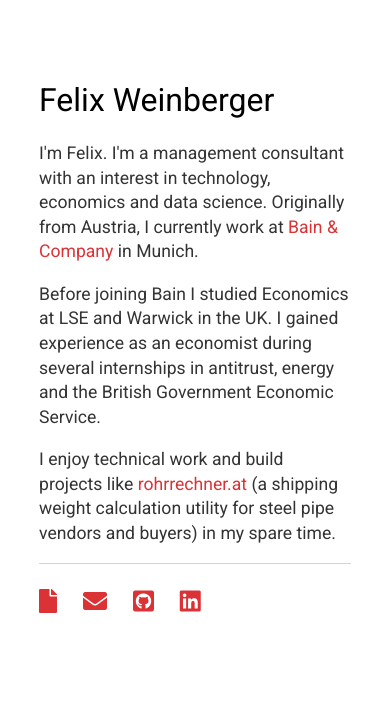
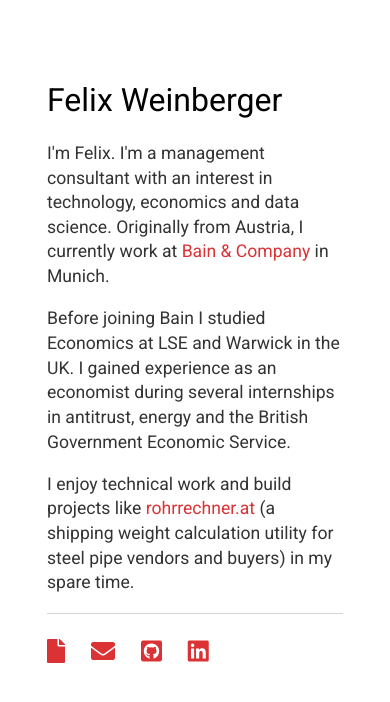
Before and after one commit to felixweinberger/felixweinberger.github.io, a Jekyll site: the page built from index.html, in a window 390 px wide. Shown: the top 702 px of the page. Built offline with Jekyll 4.4.1, drawn with Linux system fonts in a browser that asks for light colours.

Commit message:
improve visual design

```diff
--- a/css/main.css
+++ b/css/main.css
@@ -42,8 +42,8 @@
 }
 
 /* Mobile */
-@media only screen and (max-width: 600px) {
-  body {
+@media only screen and (min-device-width : 375px) and (max-device-width : 812px) and (-webkit-device-pixel-ratio : 3) {
+  :root {
     margin: auto auto;
   }
 }
```
